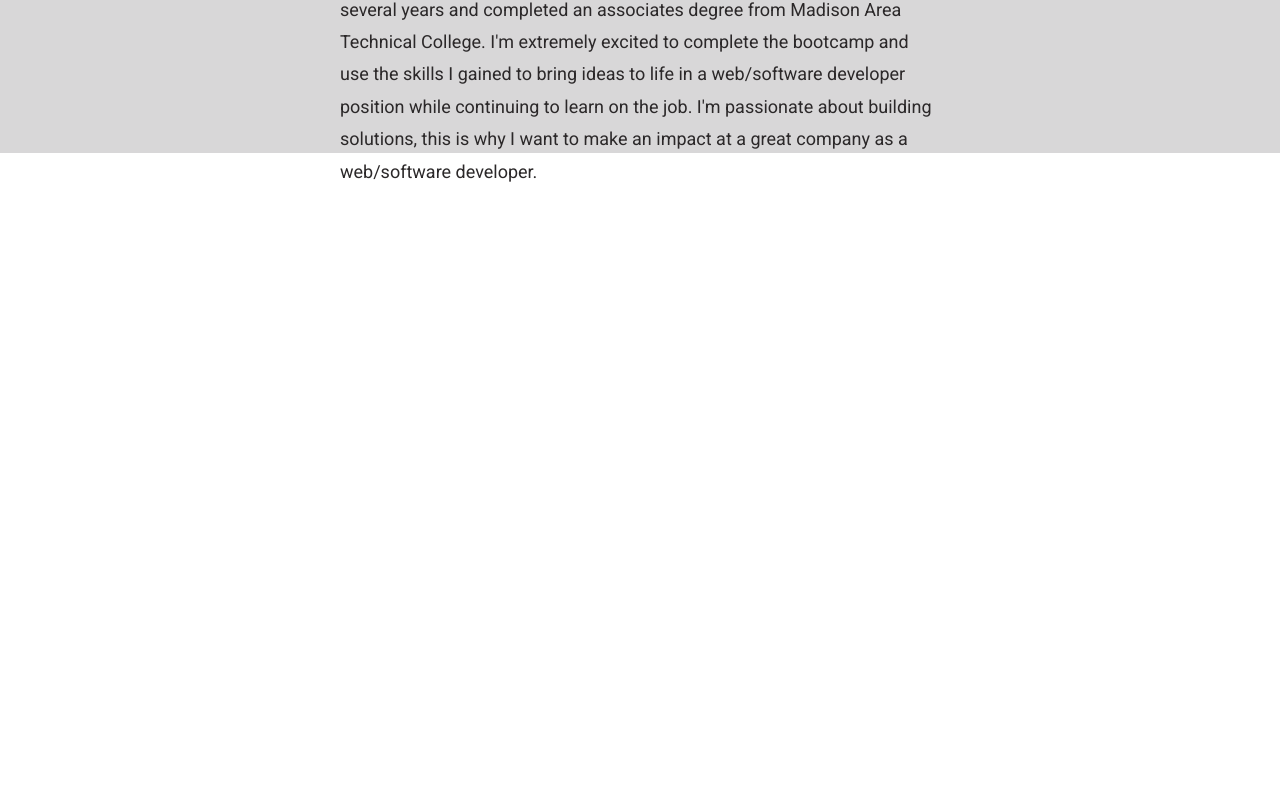
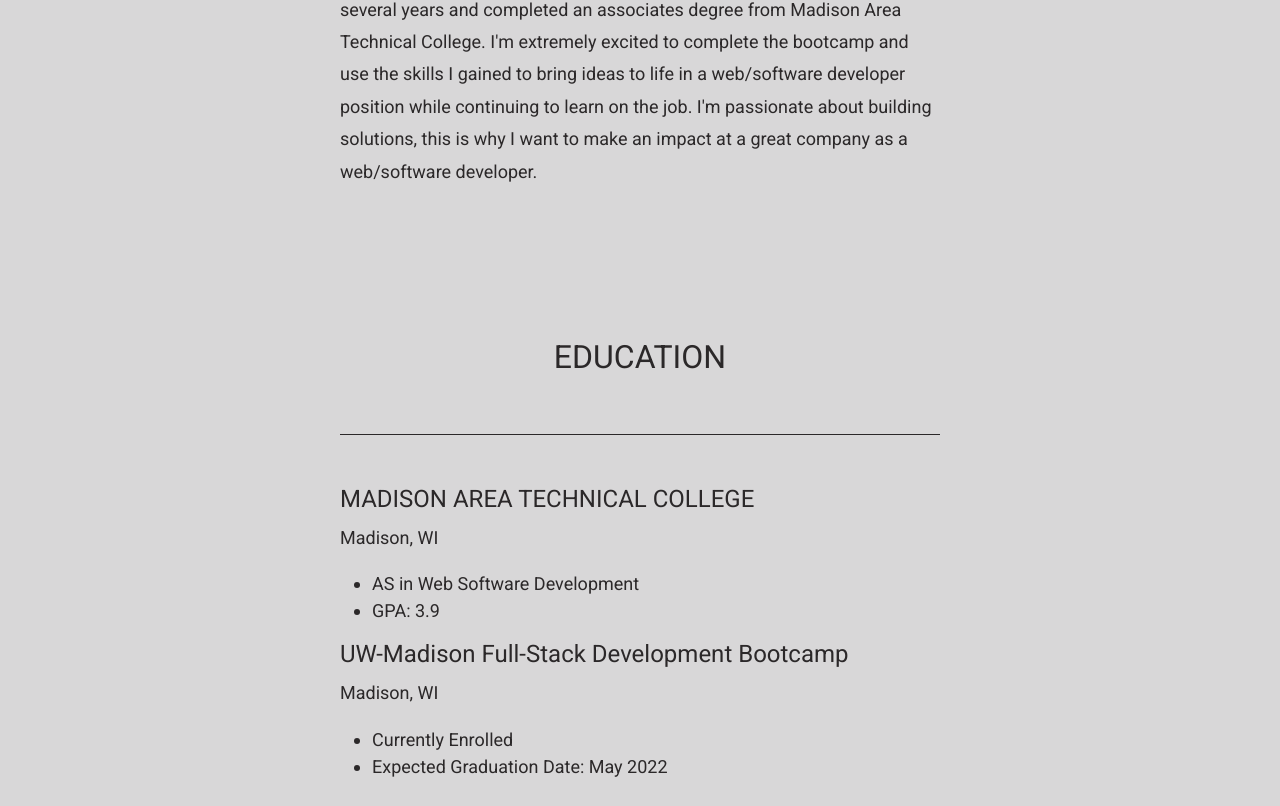
Before and after one commit to MarsVolta4366/portfolio-pro, a React (Create React App) app: page / in a window 1280 px wide. Shown: the part 647-1453 px from the top of the page. Before the commit the page ends 835 px from the top, so only its background shows below. Built offline with nearby package versions, Linux system fonts and the light colour scheme.

Commit message:
Finished education section

```diff
--- a/src/App.css
+++ b/src/App.css
@@ -5,9 +5,42 @@
   font-weight: 400;
 }
 
+h2 {
+  font-size: 24px !important;
+  color: #2b2829;
+}
+
 .app {
   text-align: center;
   background-color: #D8D7D8;
-  height: 100vh;
+  height: 100%;
   margin: 0;
+  padding-bottom: 10px;
 }
+
+.myContainer {
+  width: 600px;
+  margin: 0 auto;
+  margin-top: 150px;
+  font-size: 18px;
+}
+
+.myHeader {
+  border-bottom: 1px solid #2b2829;
+  padding-bottom: 50px;
+  margin-bottom: 50px;
+}
+
+.myHeader>h1 {
+  font-size: 32px;
+  color: #2b2829;
+}
+
+.myContent {
+  text-align: left;
+}
+
+.myContent>p {
+  color: #2b2829;
+  line-height: 1.8;
+}
--- a/src/App.js
+++ b/src/App.js
@@ -1,5 +1,7 @@
+// Reference portfolio https://coryhughart.com/
 import './App.css';
 import About from './Components/About/About';
+import Education from './Components/Education/Education';
 import Profile from './Components/Home/Profile';
 import NavBar from './Components/NavBar/NavBar';
 
@@ -7,8 +9,11 @@
   return (
     <div className="app">
       <NavBar />
-      <Profile />
-      <About />
+      <div id="home">
+        <Profile />
+        <About />
+      </div>
+      <Education />
     </div>
   );
 }
--- a/src/Components/About/About.js
+++ b/src/Components/About/About.js
@@ -1,12 +1,13 @@
 import "./About.css"
+// import "../../App.css"
 
 export default function About() {
     return (
-        <div id="aboutContainer">
-            <div id="aboutHeader">
+        <div id="aboutContainer" className="myContainer">
+            <div id="aboutHeader" className="myHeader">
                 <h1>ABOUT</h1>
             </div>
-            <div id="aboutContent">
+            <div id="aboutContent" className="myContent">
                 <p>&nbsp;&nbsp;&nbsp;&nbsp;I've always wanted a job that's meaningful to me. For this reason I'm currently
                     working towards completing the UW-Madison Full-Stack Development Bootcamp.
                     Prior to this, I worked at a grocery store for several years and completed an
--- /dev/null
+++ b/src/Components/Education/Education.js
@@ -0,0 +1,25 @@
+import "./Education.css"
+
+export default function Education() {
+    return (
+        <div className="myContainer">
+            <div className="myHeader">
+                <h1>EDUCATION</h1>
+            </div>
+            <div className="myContent">
+                <h2>MADISON AREA TECHNICAL COLLEGE</h2>
+                <p>Madison, WI</p>
+                <ul>
+                    <li>AS in Web Software Development</li>
+                    <li>GPA: 3.9</li>
+                </ul>
+                <h2>UW-Madison Full-Stack Development Bootcamp</h2>
+                <p>Madison, WI</p>
+                <ul>
+                    <li>Currently Enrolled</li>
+                    <li>Expected Graduation Date: May 2022</li>
+                </ul>
+            </div>
+        </div>
+    )
+}
--- a/src/Components/Home/Profile.js
+++ b/src/Components/Home/Profile.js
@@ -5,7 +5,7 @@
 
 export default function Profile() {
     return (
-        <div className="profile-parent" id="home">
+        <div className="profile-parent">
             <div className="profile-details">
                 <div className="profile-details-name">
                     <span className="primary-text">
```
Also changed, not shown: src/Components/Education/Education.css (added).
